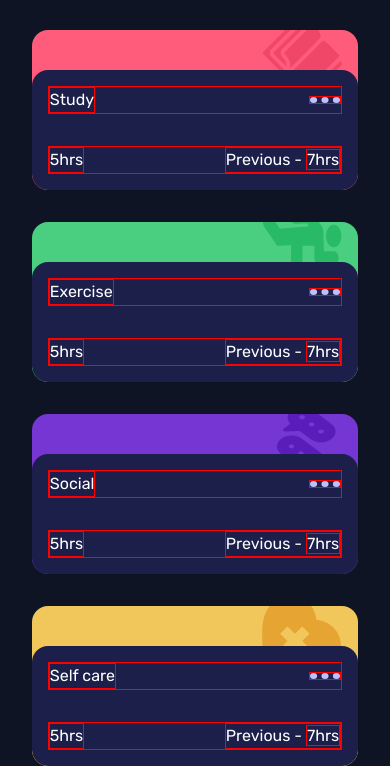
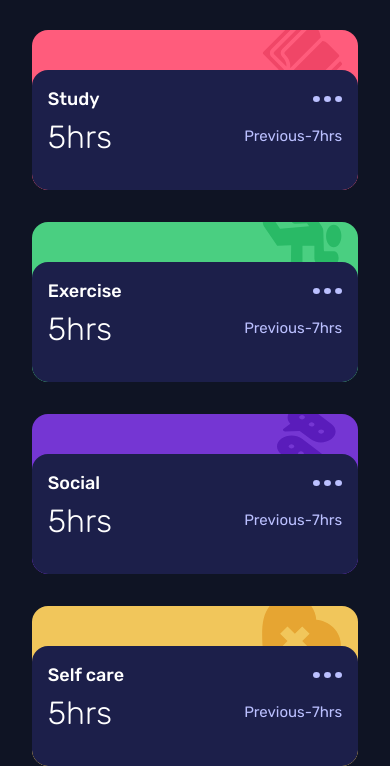
Before and after one commit to bojanognjen/Time-tracking-dashboard, a plain HTML site: page index.html in a window 390 px wide. Shown: the part 668-1434 px from the top of the page. Drawn offline with Linux system fonts and the light colour scheme.

Commit message:
Finished all styling for mobile version, next is Javascript

```diff
--- a/index.html
+++ b/index.html
@@ -35,7 +35,7 @@
         </div>
         <div class="space-between">
           <span class="hours">5hrs</span> <!-- daily -->
-          <span class="last-week">Previous - <span class="last-week-hours">7hrs</span></span>
+          <span class="last-week"><div class="past-period">Previous</div> - <span class="last-week-hours">7hrs</span></span>
         </div> <!-- daily -->
       </div>
     </div>
@@ -48,7 +48,7 @@
         </div>
         <div class="space-between">
           <span class="hours">5hrs</span> <!-- daily -->
-          <span class="last-week">Previous - <span class="last-week-hours">7hrs</span></span>
+          <span class="last-week"><div class="past-period">Previous</div> - <span class="last-week-hours">7hrs</span></span>
         </div> <!-- daily -->
       </div>
     </div>
@@ -61,7 +61,7 @@
         </div>
         <div class="space-between">
           <span class="hours">5hrs</span> <!-- daily -->
-          <span class="last-week">Previous - <span class="last-week-hours">7hrs</span></span>
+          <span class="last-week"><div class="past-period">Previous</div> - <span class="last-week-hours">7hrs</span></span>
         </div> <!-- daily -->
       </div>
     </div>
@@ -74,7 +74,7 @@
         </div>
         <div class="space-between">
           <span class="hours">5hrs</span> <!-- daily -->
-          <span class="last-week">Previous - <span class="last-week-hours">7hrs</span></span>
+          <span class="last-week"><div class="past-period">Previous</div> - <span class="last-week-hours">7hrs</span></span>
         </div> <!-- daily -->
       </div>
     </div>
@@ -87,7 +87,7 @@
         </div>
         <div class="space-between">
           <span class="hours">5hrs</span> <!-- daily -->
-          <span class="last-week">Previous - <span class="last-week-hours">7hrs</span></span>
+          <span class="last-week"><div class="past-period">Previous</div> - <span class="last-week-hours">7hrs</span></span>
         </div> <!-- daily -->
       </div>
     </div>
@@ -100,7 +100,7 @@
         </div>
         <div class="space-between">
           <span class="hours">5hrs</span> <!-- daily -->
-          <span class="last-week">Previous - <span class="last-week-hours">7hrs</span></span>
+          <span class="last-week"><div class="past-period">Previous</div> - <span class="last-week-hours">7hrs</span></span>
         </div> <!-- daily -->
       </div>
     </div>
--- a/style.css
+++ b/style.css
@@ -166,18 +166,15 @@
     margin-right: 1rem;
   }
 
-  .inner-box * {
-    border: 1px solid red;
-  }
-
   .space-between {
     display: flex;
     align-items: center;
+    justify-content: space-between;
   }
 
   .space-between img {
-    height: .5rem;
-    width: 2rem;
+    height: .4rem;
+    width: 1.8rem;
     margin: 0;
   }
 
@@ -192,11 +189,7 @@
     padding: 1rem;
     display: flex;
     flex-direction: column;
-    justify-content: space-between;
-  }
-
-  .space-between {
-    justify-content: space-between;
+    justify-content: start;
   }
 
   .work {
@@ -222,3 +215,24 @@
   .self-care {
     background-color: var(--soft-orange__self-care);
   }
+
+  .category {
+    font-weight: 500;
+    font-size: 18px;
+  }
+
+  .hours {
+    font-weight: 300;
+    font-size: 32px;
+  }
+
+  .last-week {
+    display: flex;
+    font-size: 15px;
+    color: #bbc0ff;
+  }
+
+  .span-first:hover {
+    color: #fff;
+    cursor: pointer;
+  }
```
